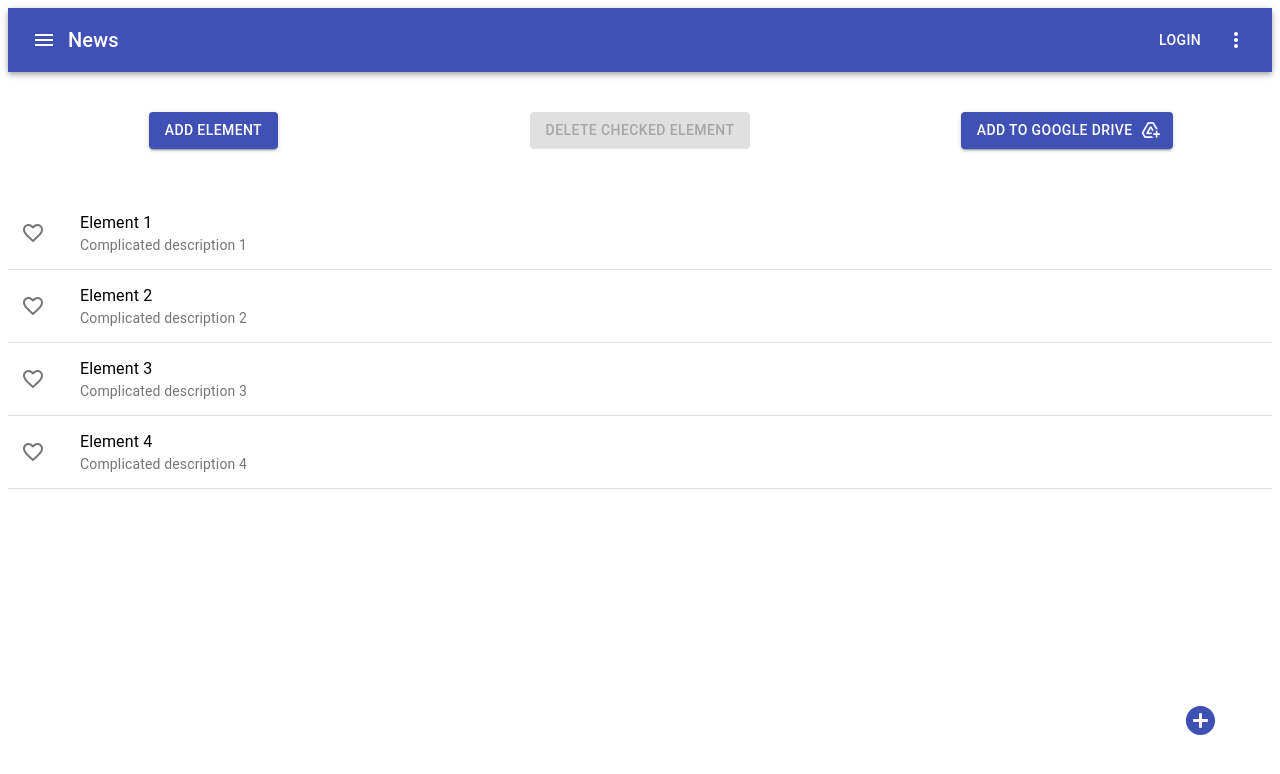
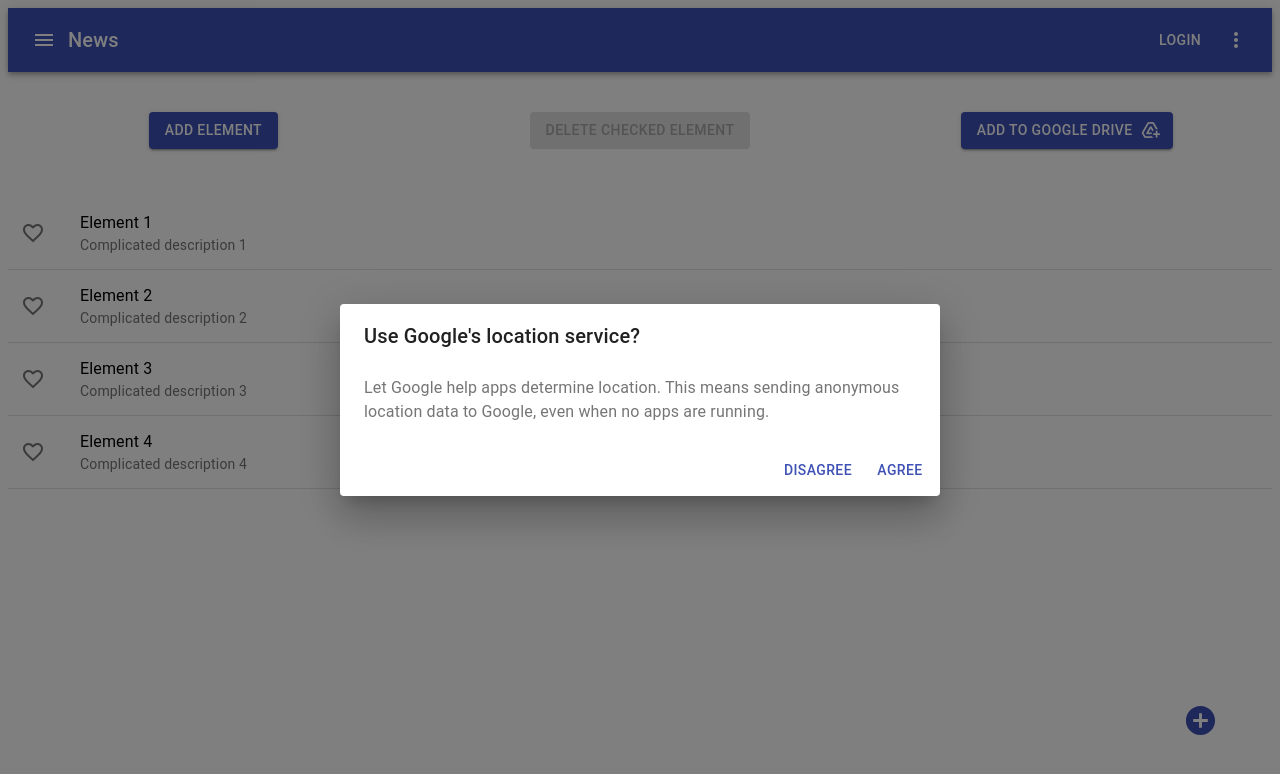
Before and after one commit to Volodymyrquo/just-material-ui, a React (Create React App) app: page / in a window 1280 px wide. Both pictures are taken after a click on the button 1200 px from the left and 720 px from the top of the page. Shown: the top 774 px of the page. Built offline with nearby package versions, Linux system fonts and the light colour scheme.

Commit message:
added AppDialog component

```diff
--- a/package.json
+++ b/package.json
@@ -3,11 +3,15 @@
   "version": "0.1.0",
   "private": true,
   "dependencies": {
+    "@date-io/date-fns": "^2.10.6",
     "@material-ui/core": "^4.11.0",
     "@material-ui/icons": "^4.11.2",
+    "@material-ui/lab": "^4.0.0-alpha.57",
+    "@material-ui/pickers": "^3.2.10",
     "@testing-library/jest-dom": "^5.11.4",
     "@testing-library/react": "^11.1.0",
     "@testing-library/user-event": "^12.1.10",
+    "date-fns": "^2.16.1",
     "fg-loadcss": "^3.1.0",
     "react": "^17.0.1",
     "react-dom": "^17.0.1",
--- a/src/components/AppButtons.jsx
+++ b/src/components/AppButtons.jsx
@@ -1,8 +1,8 @@
 import React, { useState } from 'react';
-import { Button, Grid, Icon, IconButton, Popover } from '@material-ui/core';
+import { Button, Grid, Icon, Popover, Snackbar } from '@material-ui/core';
 import { makeStyles } from '@material-ui/core/styles';
-import AddIcon from '@material-ui/icons/AddCircle';
 import AppForm from './AppForm';
+import AppDialog from './AppDialog';
 
 const useStyles = makeStyles((theme) => ({
   root: {
@@ -73,13 +73,7 @@ const AppButtons = ({ state, deleteElement, setState }) => {
           </Grid>
         </Grid>
       </Grid>
-      <IconButton
-        style={{ position: 'fixed', right: 50, bottom: 50 }}
-        onClick={() => {
-          console.log('Clicked IconButton');
-        }}>
-        <AddIcon color='primary' fontSize='large' />
-      </IconButton>
+
       <Popover
         id={id}
         open={open}
@@ -96,6 +90,7 @@ const AppButtons = ({ state, deleteElement, setState }) => {
         }}>
         <AppForm setState={setState} state={state} handleClose={handleClose} />
       </Popover>
+      <AppDialog />
     </div>
   );
 };
--- /dev/null
+++ b/src/components/AppDialog.jsx
@@ -0,0 +1,61 @@
+import React from 'react';
+import Button from '@material-ui/core/Button';
+import Dialog from '@material-ui/core/Dialog';
+import DialogActions from '@material-ui/core/DialogActions';
+import DialogContent from '@material-ui/core/DialogContent';
+import DialogContentText from '@material-ui/core/DialogContentText';
+import DialogTitle from '@material-ui/core/DialogTitle';
+import Slide from '@material-ui/core/Slide';
+import { IconButton } from '@material-ui/core';
+import AddIcon from '@material-ui/icons/AddCircle';
+
+const Transition = React.forwardRef(function Transition(props, ref) {
+  return <Slide direction='up' ref={ref} {...props} />;
+});
+
+export default function AlertDialogSlide() {
+  const [open, setOpen] = React.useState(false);
+
+  const handleClickOpen = () => {
+    setOpen(true);
+  };
+
+  const handleClose = () => {
+    setOpen(false);
+  };
+
+  return (
+    <div>
+      <IconButton
+        style={{ position: 'fixed', right: 50, bottom: 50 }}
+        onClick={handleClickOpen}>
+        <AddIcon color='primary' fontSize='large' />
+      </IconButton>
+      <Dialog
+        open={open}
+        TransitionComponent={Transition}
+        keepMounted
+        onClose={handleClose}
+        aria-labelledby='alert-dialog-slide-title'
+        aria-describedby='alert-dialog-slide-description'>
+        <DialogTitle id='alert-dialog-slide-title'>
+          {"Use Google's location service?"}
+        </DialogTitle>
+        <DialogContent>
+          <DialogContentText id='alert-dialog-slide-description'>
+            Let Google help apps determine location. This means sending
+            anonymous location data to Google, even when no apps are running.
+          </DialogContentText>
+        </DialogContent>
+        <DialogActions>
+          <Button onClick={handleClose} color='primary'>
+            Disagree
+          </Button>
+          <Button onClick={handleClose} color='primary'>
+            Agree
+          </Button>
+        </DialogActions>
+      </Dialog>
+    </div>
+  );
+}
```
Also changed, not shown: src/components/AppSnackBar.jsx (added, +54 -0 lines), 1 other file (tests, documents, lock files or other folders).
